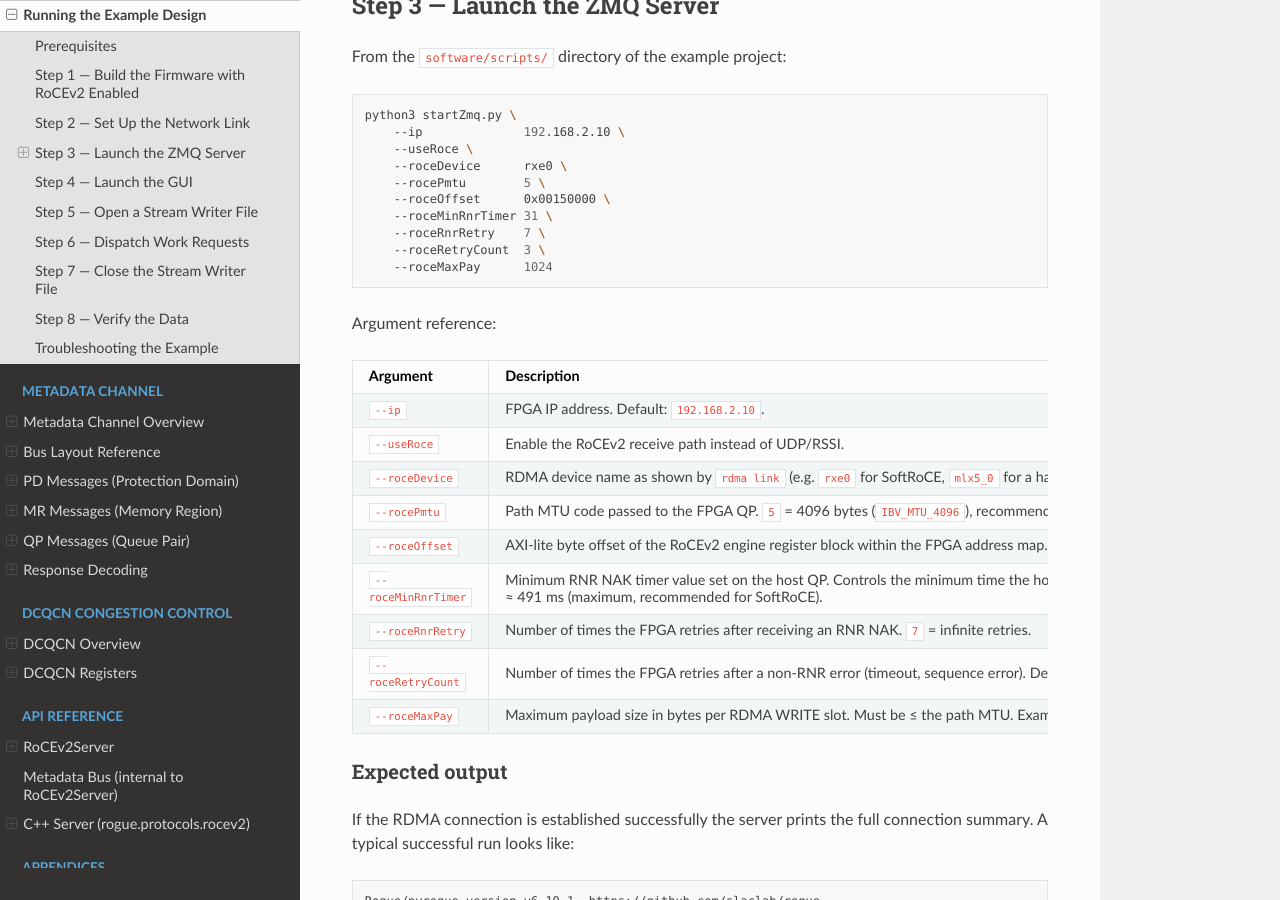
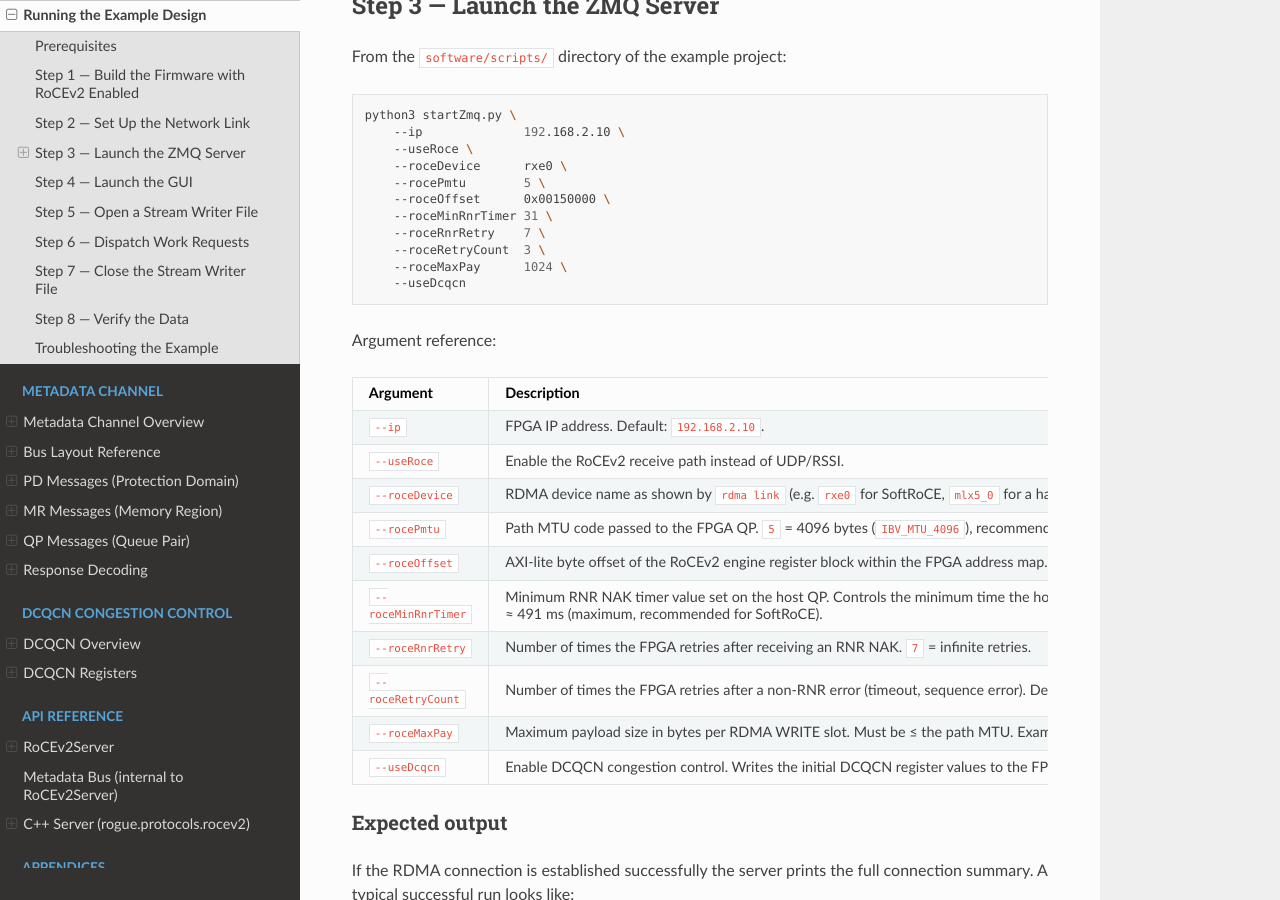
Before and after one commit to FilMarini/Rogue-integration-docs, a Sphinx documentation site: the page built from docs/source/integration/running_example.rst, in a window 1280 px wide and 900 px high, scrolled down 1525 px. Built offline with Sphinx 7.4.7 and the Read the Docs theme 3.1.0, drawn with Linux system fonts in a browser that asks for light colours.

Commit message:
add back the dcqcn en flag

```diff
--- a/docs/source/integration/running_example.rst
+++ b/docs/source/integration/running_example.rst
@@ -87,7 +87,8 @@ From the ``software/scripts/`` directory of the example project:
         --roceMinRnrTimer 31 \
         --roceRnrRetry    7 \
         --roceRetryCount  3 \
-        --roceMaxPay      1024
+        --roceMaxPay      1024 \
+        --useDcqcn
 
 Argument reference:
 
@@ -125,6 +126,10 @@ Argument reference:
    * - ``--roceMaxPay``
      - Maximum payload size in bytes per RDMA WRITE slot.  Must be ≤ the
        path MTU.  Example: ``1024``.
+   * - ``--useDcqcn``
+     - Enable DCQCN congestion control.  Writes the initial DCQCN register
+       values to the FPGA engine during startup (see :doc:`../dcqcn/registers`).
+       Recommended whenever the link may experience congestion.
 
 Expected output
 ~~~~~~~~~~~~~~~
```
